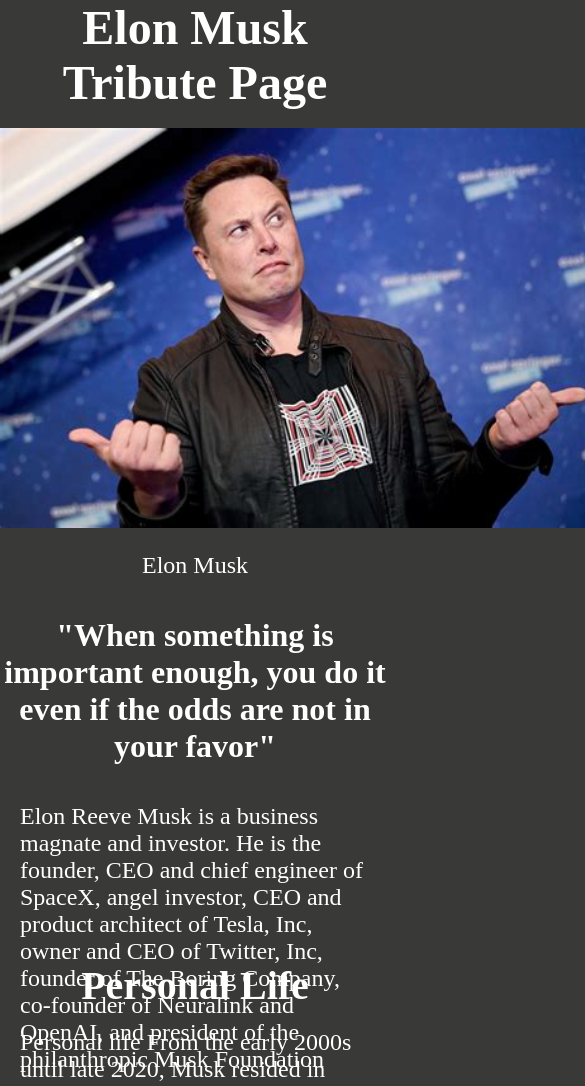
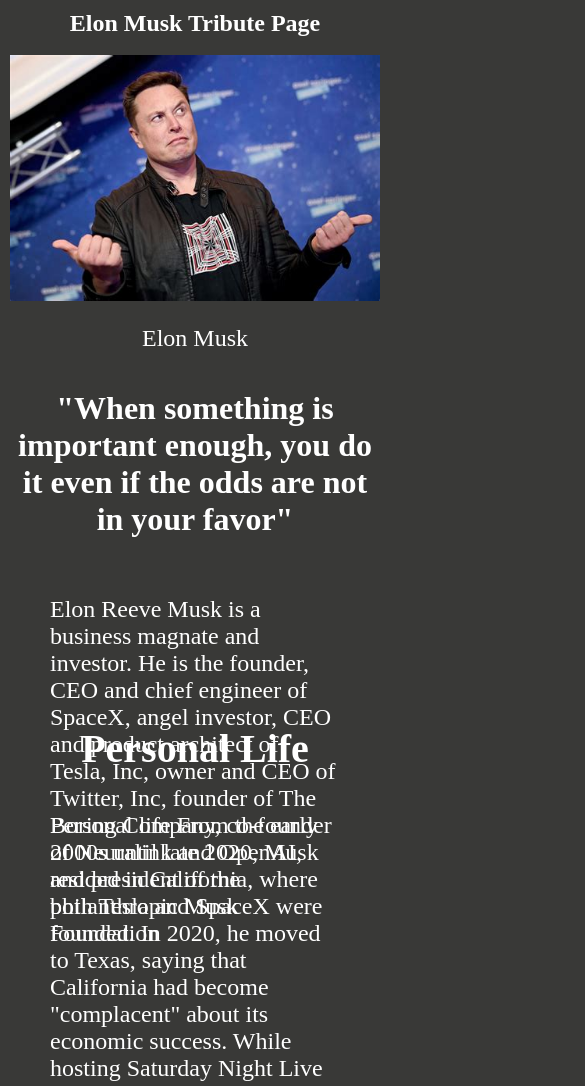
Before and after one commit to Ayget/ElonMusk-tribute.com, a plain HTML site: page index.html in a window 390 px wide. Shown: the top 1086 px of the page, 585 px wide, since content can reach past the window. Drawn offline with Linux system fonts and the light colour scheme.

Commit message:
Add files via upload

```diff
--- a/style.css
+++ b/style.css
@@ -194,3 +194,45 @@ h2 {
     transform: rotateX(0);
   }
 }
+
+/* media query for screens smaller than 768px */
+@media only screen and (max-width: 768px) {
+    /* styles for the tribute section */
+    .tribute {
+      padding: 30px 10px;
+    }
+
+    /* styles for the tribute image */
+    .p1 img {
+      width: 100%;
+      height: auto;
+    }
+
+    /* styles for the section1 container */
+    .container1 {
+      flex-direction: column;
+    }
+
+    /* styles for the section2 container */
+    .container2 {
+      flex-direction: column;
+    }
+  }
+
+  /* media query for screens smaller than 480px */
+  @media only screen and (max-width: 480px) {
+    /* styles for the tribute section */
+    .tribute {
+      padding: 10px;
+    }
+
+    /* styles for the tribute heading */
+    .tribute h1 {
+      font-size: 24px;
+    }
+
+    /* styles for the section1 and section2 containers */
+    .container1, .container2 {
+      padding: 20px;
+    }
+  }
```
